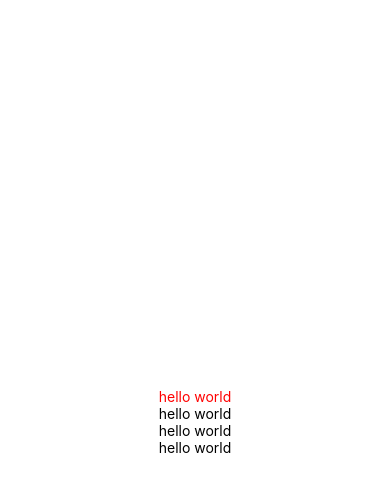
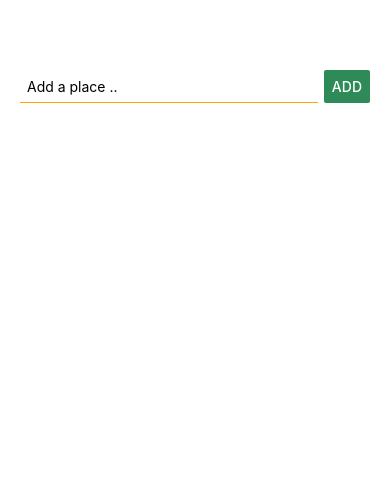
Before and after one commit to sajjad0057/Basic-React-Native, a React Native app: screen / in a window 390 px wide. Shown: the top 492 px of the page. Built offline with nearby package versions, Linux system fonts and the light colour scheme.

Commit message:
Managing State with Text Input and Button

```diff
--- a/App.js
+++ b/App.js
@@ -1,26 +1,54 @@
-import { StatusBar } from "expo-status-bar";
-import React from "react";
-import { StyleSheet, Text, View, TextInput } from "react-native";
+import React,{useState} from "react";
+import { StyleSheet, Text, View, TextInput, Button } from "react-native";
 
 export default function App() {
+  const [inputValue,setInputValue] = useState("");
+  const [placeList,setPlaceState] = useState([])
   return (
     <View style={styles.container}>
-      <Text style={{color:"red"}}>hello world</Text>
-      <Text>hello world</Text>
-      <Text>hello world</Text>
-      <Text>hello world</Text>
-      <StatusBar style="auto" />
+      <View style={styles.inputView}>
+        <TextInput
+          style={{
+            width: "85%",
+            borderBottomWidth: 1,
+            borderColor: "orange",
+            padding: 7,
+          }}
+          placeholder="Add a place .."
+          value = {inputValue}
+          onChangeText = {(text)=>setInputValue(text)}
+        />
+
+          <Button
+          title="ADD"
+          color="#2E8B57"
+          onPress={()=>{
+            if (inputValue !==""){
+              setPlaceState([...placeList,inputValue])
+              setInputValue("")
+            }
+
+          }} />
+
+      </View>
     </View>
   );
 }
 
 const styles = StyleSheet.create({
   container: {
-
     flex: 1,
     backgroundColor: "white",
     alignItems: "center",
-    justifyContent: "center",
-    flexDirection:"column"
+    justifyContent: "flex-start",
+    flexDirection: "column",
+  },
+  inputView: {
+    padding: 20,
+    width :"100%",
+    marginTop: 50,
+    flexDirection: "row",
+    justifyContent: "space-between",
+
   },
 });
```
